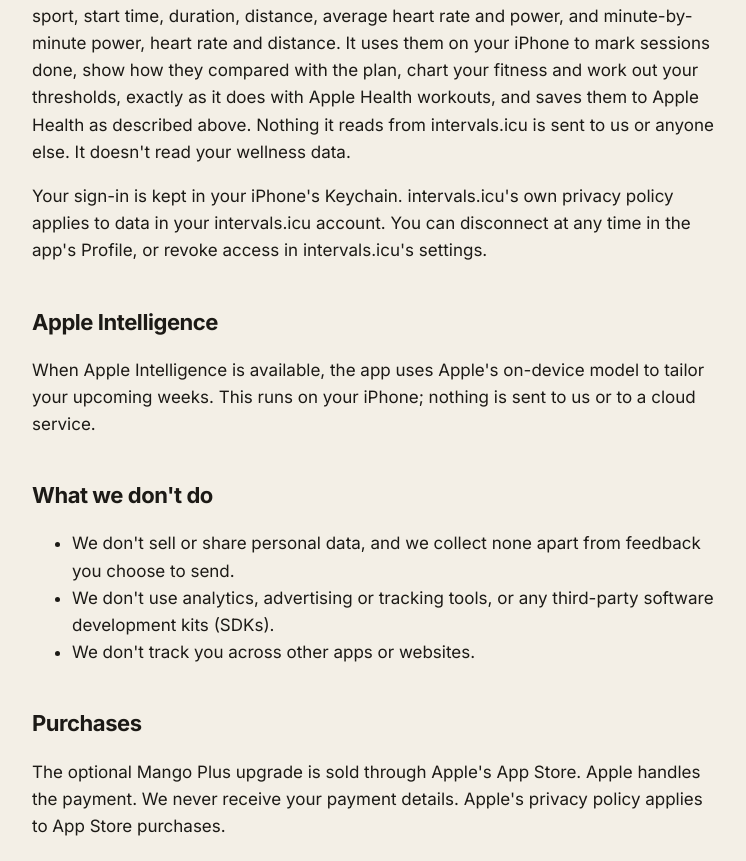
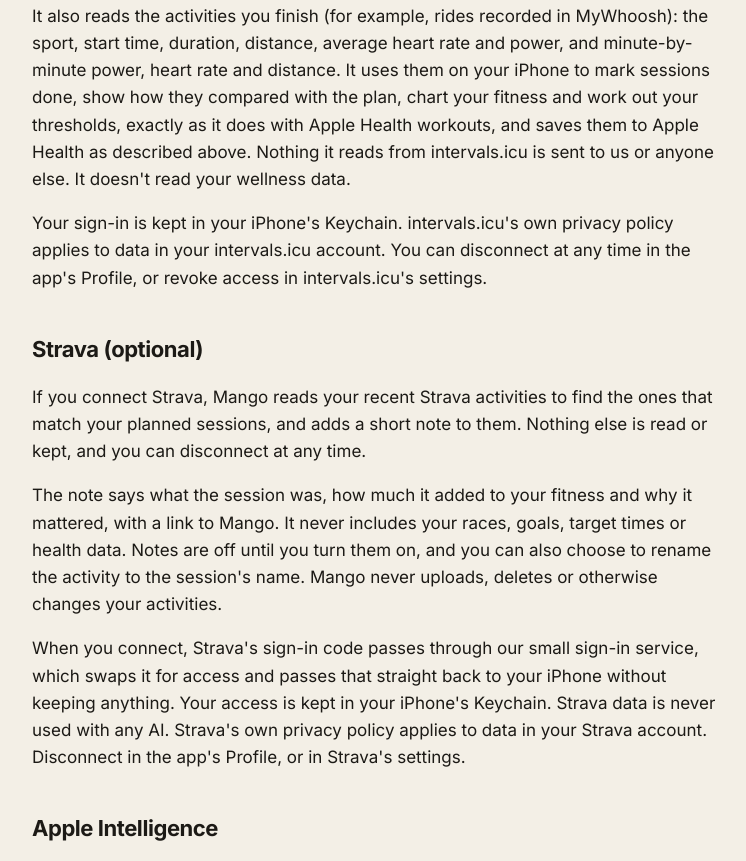
Before and after one commit to c7j8jmcc69-debug/mango, a plain HTML site: page privacy.html in a window 1280 px wide. Shown: the part 1913-2774 px from the top of the page, without its empty margins (264-1010 px from the left). Drawn offline with Linux system fonts and the light colour scheme.

Commit message:
Privacy: Strava section (Mango 1.5)

```diff
--- a/privacy.html
+++ b/privacy.html
@@ -15,7 +15,7 @@
 <p class="muted">Last updated: 25 November 2026</p>
 <p>Mango ("the app") is made by Christian Augustuss Bergara ("we"). This policy explains what happens to your information when you use the app.</p>
 
-<div class="card"><p><strong>The short version:</strong> we collect almost nothing. Your plan, your health data and your settings stay on your iPhone. Two things leave it, both only when you choose: if you connect intervals.icu, your planned rides go to your own intervals.icu calendar and the app reads back the activities you finish there; and if you send feedback from the app, we receive what you write, plus a few details that help us fix problems.</p></div>
+<div class="card"><p><strong>The short version:</strong> we collect almost nothing. Your plan, your health data and your settings stay on your iPhone. A few things leave it, all only when you choose: if you connect intervals.icu, your planned rides go to your own intervals.icu calendar and the app reads back the activities you finish there; if you connect Strava, the app finds the activities that match your planned sessions and adds a short note to them; and if you send feedback from the app, we receive what you write, plus a few details that help us fix problems.</p></div>
 
 <h2>What the app stores</h2>
 <p>The app stores your goal events, your training plan, the details you enter about your training (experience, weekly hours, training days and thresholds such as pace, FTP and heart rate, whether you entered them or the app worked them out from your workouts) and your settings. All of it is kept <strong>only on your device</strong>. We have no accounts, and we can't see your plan or health data. Our only server receives feedback you choose to send (see Feedback).</p>
@@ -33,6 +33,11 @@
 <p>If you choose to connect your intervals.icu account, the app adds your planned rides (name, date, description and workout steps) to your own intervals.icu calendar, so intervals.icu can send them on to MyWhoosh or other trainer apps you've linked there. It also checks whether MyWhoosh is linked.</p>
 <p>It also reads the activities you finish (for example, rides recorded in MyWhoosh): the sport, start time, duration, distance, average heart rate and power, and minute-by-minute power, heart rate and distance. It uses them on your iPhone to mark sessions done, show how they compared with the plan, chart your fitness and work out your thresholds, exactly as it does with Apple Health workouts, and saves them to Apple Health as described above. Nothing it reads from intervals.icu is sent to us or anyone else. It doesn't read your wellness data.</p>
 <p>Your sign-in is kept in your iPhone's Keychain. intervals.icu's own privacy policy applies to data in your intervals.icu account. You can disconnect at any time in the app's Profile, or revoke access in intervals.icu's settings.</p>
+
+<h2>Strava (optional)</h2>
+<p>If you connect Strava, Mango reads your recent Strava activities to find the ones that match your planned sessions, and adds a short note to them. Nothing else is read or kept, and you can disconnect at any time.</p>
+<p>The note says what the session was, how much it added to your fitness and why it mattered, with a link to Mango. It never includes your races, goals, target times or health data. Notes are off until you turn them on, and you can also choose to rename the activity to the session's name. Mango never uploads, deletes or otherwise changes your activities.</p>
+<p>When you connect, Strava's sign-in code passes through our small sign-in service, which swaps it for access and passes that straight back to your iPhone without keeping anything. Your access is kept in your iPhone's Keychain. Strava data is never used with any AI. Strava's own privacy policy applies to data in your Strava account. Disconnect in the app's Profile, or in Strava's settings.</p>
 
 <h2>Apple Intelligence</h2>
 <p>When Apple Intelligence is available, the app uses Apple's on-device model to tailor your upcoming weeks. This runs on your iPhone; nothing is sent to us or to a cloud service.</p>
```
